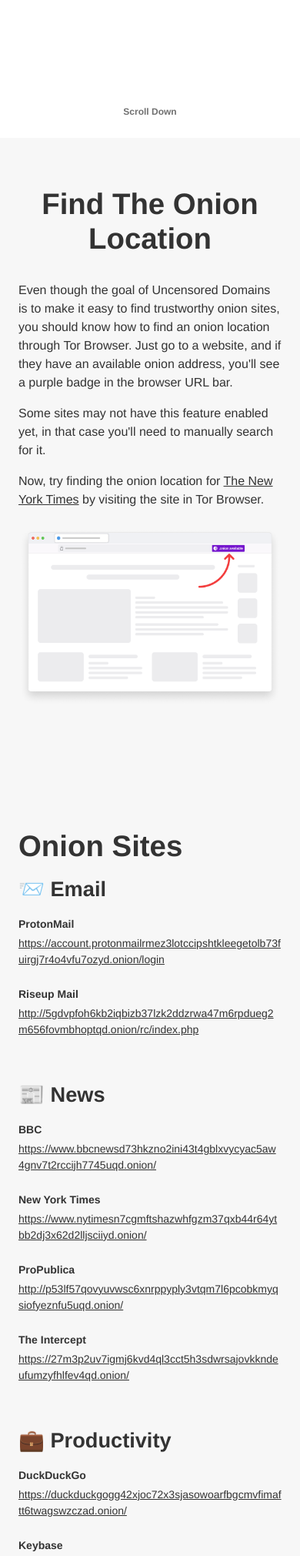
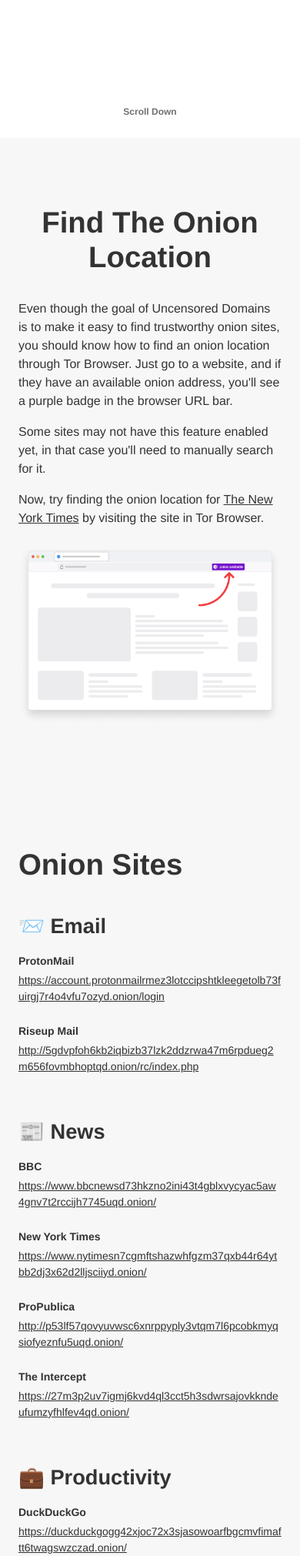
Before and after one commit to glenn-sorrentino/uncensoreddomains, a PHP site: page / in a window 390 px wide. Shown: the part 665-2686 px from the top of the page at 77% size. Run offline with PHP 8.4, Linux system fonts and the light colour scheme.

Commit message:
Update style.css

```diff
--- a/css/style.css
+++ b/css/style.css
@@ -23,10 +23,6 @@
 
 #howto h3 {
   margin-bottom: var(--spacing-medium);
-}
-
-.groupRow {
-  margin: 0;
 }
 
 .groupRow .description {
@@ -67,7 +63,13 @@
 }
 
 @media only screen and (max-width: 768px) {
+  .groupRow {
+    margin: 0;
+  }
 
+  .groupRow:first-of-type {
+    margin-top: var(--spacing-medium);
+  }
 }
 
 @media only screen and (max-width: 640px) {
```
